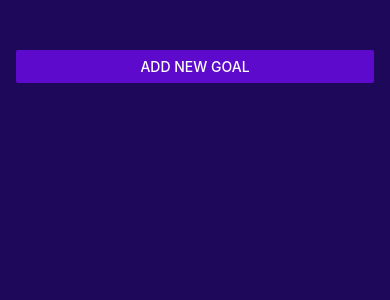
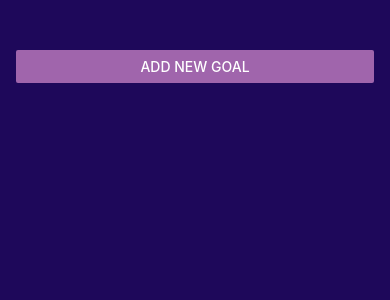
Before and after one commit to xanasa14/ToDoList, a React Native app: screen / in a window 390 px wide. Shown: the top 300 px of the page. Built offline with nearby package versions, Linux system fonts and the light colour scheme.

Commit message:
Made the time and battery (Status bar) visible

```diff
--- a/App.js
+++ b/App.js
@@ -3,6 +3,7 @@ import { StyleSheet, Text, View, Button, TextInput, ScrollView, FlatList } from
 import {useState} from 'react';
 import GoalItem from './components/GoalItem';
 import GoalInput from './components/GoalInput';
+
 
 
 export default function App() {
@@ -32,10 +33,12 @@ function deleteGoalHandler(id){
 }
 
   return (
+  <>
+    <StatusBar style="light"/>
     <View style={styles.appContainer}>
     <Button
       title="Add New Goal"
-      color="#5e0acc"
+      color="#a065ac"
       onPress={startAddGoalHandler}
       />
       <GoalInput visible={modalIsVisible} onAddGoal={addGoalHandler} onCancel={endAddGoalHandler} />
@@ -62,6 +65,7 @@ function deleteGoalHandler(id){
       </View>
 
     </View>
+  </>
 
   );
 }
--- a/app.json
+++ b/app.json
@@ -5,6 +5,7 @@
     "version": "1.0.0",
     "orientation": "portrait",
     "icon": "./assets/icon.png",
+    "backgroundColor":"#1e085a",
     "userInterfaceStyle": "light",
     "splash": {
       "image": "./assets/splash.png",
```
